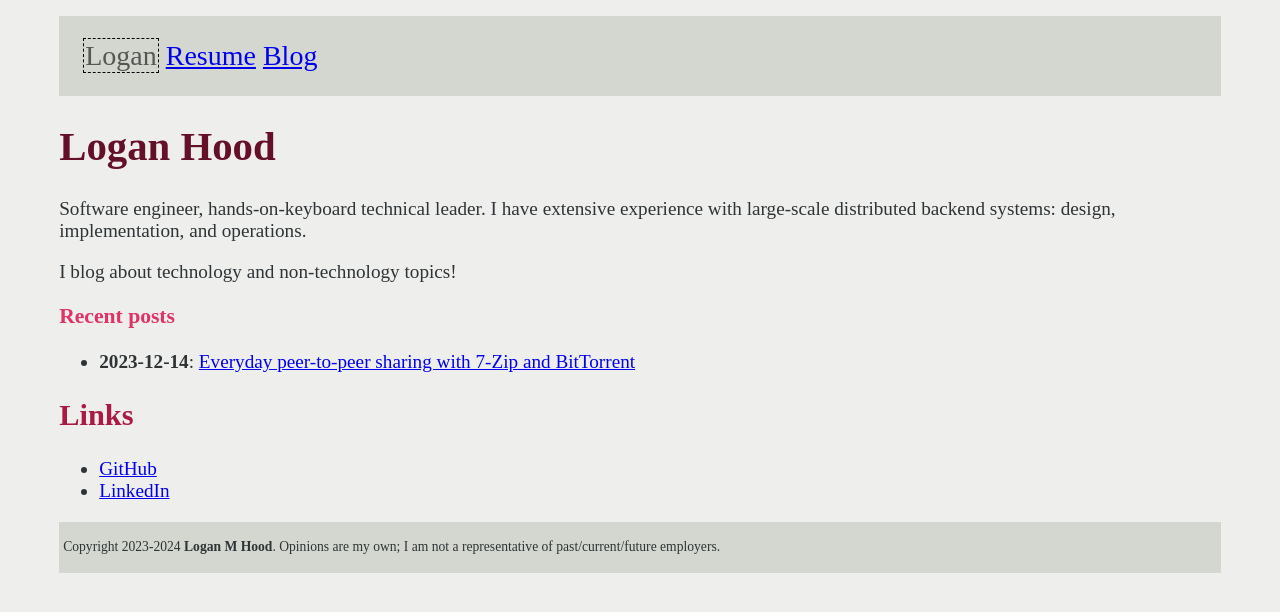
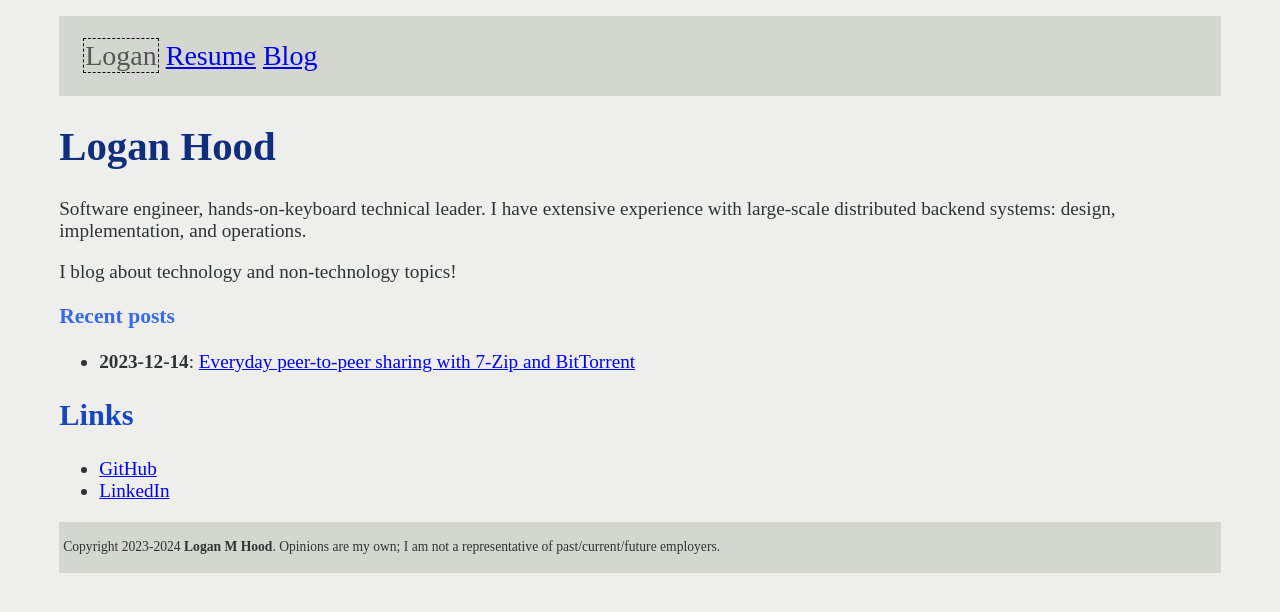
Before and after one commit to hoodlm/loganhooddotcom, a Jekyll site: the page built from index.md, in a window 1280 px wide. Shown: the top 612 px of the page. Built offline with Jekyll 4.4.1, drawn with Linux system fonts in a browser that asks for light colours.

Commit message:
[css] Trying blue headers instead of pink

```diff
--- a/_sass/main.scss
+++ b/_sass/main.scss
@@ -4,7 +4,7 @@ $clr_bkgd: #eeeeec;
 $clr_bkgd_box: #D3D7CF;
 $clr_text: #2e3436;
 
-$clr_h1: #651029;
+$clr_h1: #0F2E7B;
 $clr_h2: color.scale($clr_h1, $lightness: 20%);
 $clr_h3: color.scale($clr_h1, $lightness: 40%);
 
```
